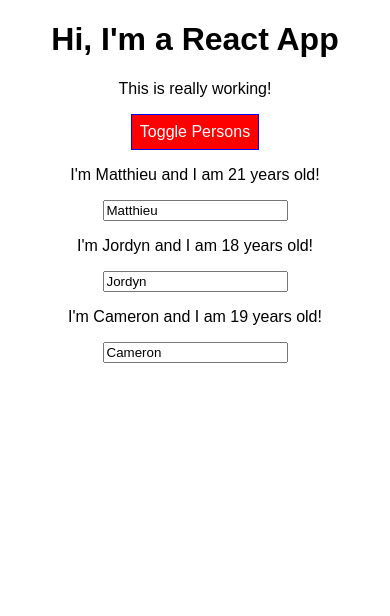
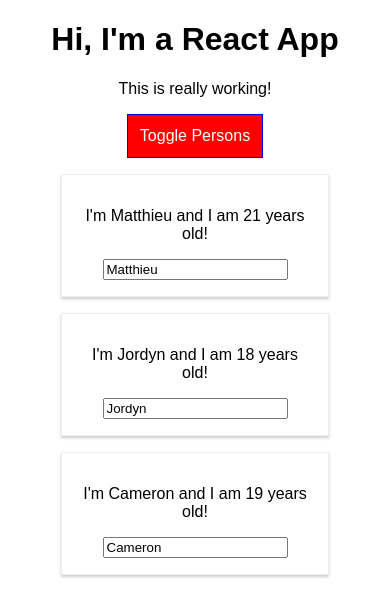
Before and after one commit to MatthieuNadeau96/react-complete-guide, a React app: page / in a window 390 px wide. Both pictures are taken after a click on the button "Toggle Persons". Shown: the top 616 px of the page. Built offline with nearby package versions, Linux system fonts and the light colour scheme.

Commit message:
Pseudo Selectors & Media Queries

```diff
--- a/src/App.css
+++ b/src/App.css
@@ -14,6 +14,25 @@
   font-size: 30px;
 }
 
-.transition {
-  transition: 300ms;
+.App button {
+  border: 1px solid blue;
+  padding: 12px;
+  background-color: green;
+  font: inherit;
+  color: white;
+  transition: 250ms;
 }
+
+.App button:hover {
+  cursor: pointer;
+  background-color: lightgreen;
+  color: black;
+}
+
+.App button.Red {
+  background-color: red;
+}
+
+.App button.Red:hover {
+  background-color: salmon;
+}
--- a/src/App.js
+++ b/src/App.js
@@ -43,17 +43,8 @@
   }
 
   render() {
-    const style = {
-      backgroundColor: 'green',
-      color: 'white',
-      font: 'inherit',
-      border: '1px solid blue',
-      padding: '8px',
-      cursor: 'pointer',
-      transition: '400ms'
-    };
-
     let persons = null;
+    let btnClass = '';
 
     if (this.state.showPersons) {
       persons = (
@@ -68,8 +59,7 @@
           })}
         </div>
       );
-
-      style.backgroundColor = 'red';
+      btnClass = classes.Red;
     }
 
     const assignedClasses = ['transition'];
@@ -88,7 +78,7 @@
           <h1>Hi, I'm a React App</h1>
           <p className={assignedClasses.join(' ')}>This is really working!</p>
           <button
-            style={style}
+            className={btnClass}
             onClick={this.togglePersonsHandler}>Toggle Persons</button>
             {persons}
         </div>
--- a/src/Person/Person.css
+++ b/src/Person/Person.css
@@ -7,9 +7,8 @@
   text-align: center;
 }
 
-/*
 @media (min-width: 500px) {
   .Person {
     width: 450px;
   }
-} */
+}
--- a/src/Person/Person.js
+++ b/src/Person/Person.js
@@ -1,11 +1,11 @@
 import React from 'react';
 
-import './Person.css';
+import classes from './Person.css';
 
 const person = (props) => {
 
   return (
-    <div className="Person">
+    <div className={classes.Person}>
         <p onClick={props.click}>I'm {props.name} and I am {props.age} years old!</p>
         <p>{props.children}</p>
         <input type="text" onChange={props.changed} value={props.name}/>
```
